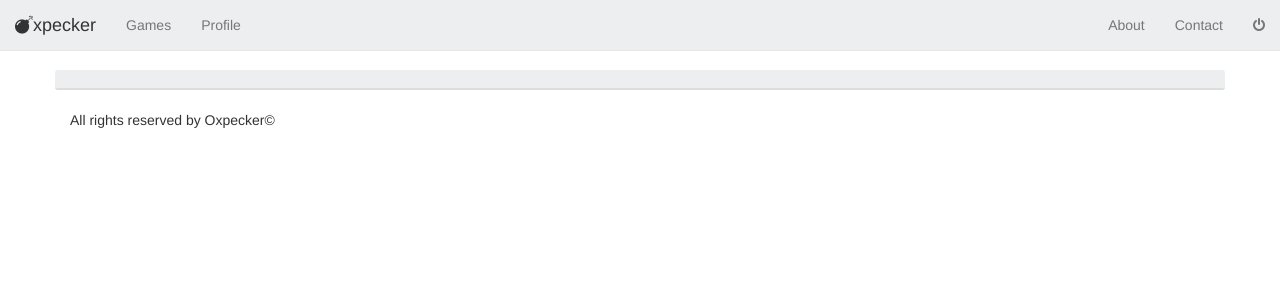
After one commit to Mortezaipo/Oxpecker, a Django app: template templates/layouts/base_s1.html in a window 1280 px wide. The commit adds this page. Shown: the top 300 px of the page. Run offline with Django 3.2, Linux system fonts and the light colour scheme; the template is opened without the code that fills it, so the values that code supplies are empty.

Commit message:
Add some templates - layouts, navbar and table of license part + updating 'extra' css file

```diff
--- a/static/css/extra.css
+++ b/static/css/extra.css
@@ -3,7 +3,26 @@ body
   margin-top: 70px;
 }
 
-.navabr-fixed-top
+.well
 {
-  height: 50px;
+  background-color: #ECEEEF !important;
+  box-shadow: none !important;
+  border:none !important;
+  border-bottom: 2px solid #DDD !important;
 }
+
+.table thead
+{
+  background-color: #607D8B;
+  color: #FFF;
+}
+
+.col-md-0
+{
+  width: 4.333333%;
+}
+
+.navbar-default
+{
+  background-color: #ECEEEF !important;
+}
--- /dev/null
+++ b/templates/footer-copyright.html
@@ -0,0 +1 @@
+All rights reserved by Oxpecker&copy;
--- /dev/null
+++ b/templates/layouts/base_s1.html
@@ -0,0 +1,19 @@
+<!doctype html>
+<html>
+    <head>
+        {% load staticfiles %}
+        <title>Oxpecker | {% block title %}{% endblock %}</title>
+        <link rel="stylesheet" href="{% static 'css/bootstrap.min.css' %}">
+        <link rel="stylesheet" href="{% static 'css/font-awesome.min.css' %}">
+        <link rel="stylesheet" href="{% static 'css/extra.css' %}">
+    </head>
+    <body>
+        {% include 'top_nav.html' %}
+        <div class="container well well-sm">
+            {% block body %}{% endblock %}
+        </div>
+        <div class="container">
+        {% include 'footer-copyright.html' %}
+        </div>
+    </body>
+</html>
--- /dev/null
+++ b/templates/top_nav.html
@@ -0,0 +1,13 @@
+<div class="navbar navbar-default navbar-fixed-top">
+    <ul class="nav navbar-nav">
+        <li><a href="#" class="navbar-brand"><i class="fa fa-bomb"></i>xpecker</a></li>
+        <li><a href="#">Games</a></li>
+        <li><a href="#">Profile</a></li>
+    </ul>
+
+    <ul class="nav navbar-nav pull-right">
+        <li><a href="#">About</a></li>
+        <li><a href="#">Contact</a></li>
+        <li><a href="#"><i class="fa fa-power-off"></i></a></li>
+    </ul>
+</div>
```
Also changed, not shown: templates/licenses/index.html (added, +31 -0 lines).
